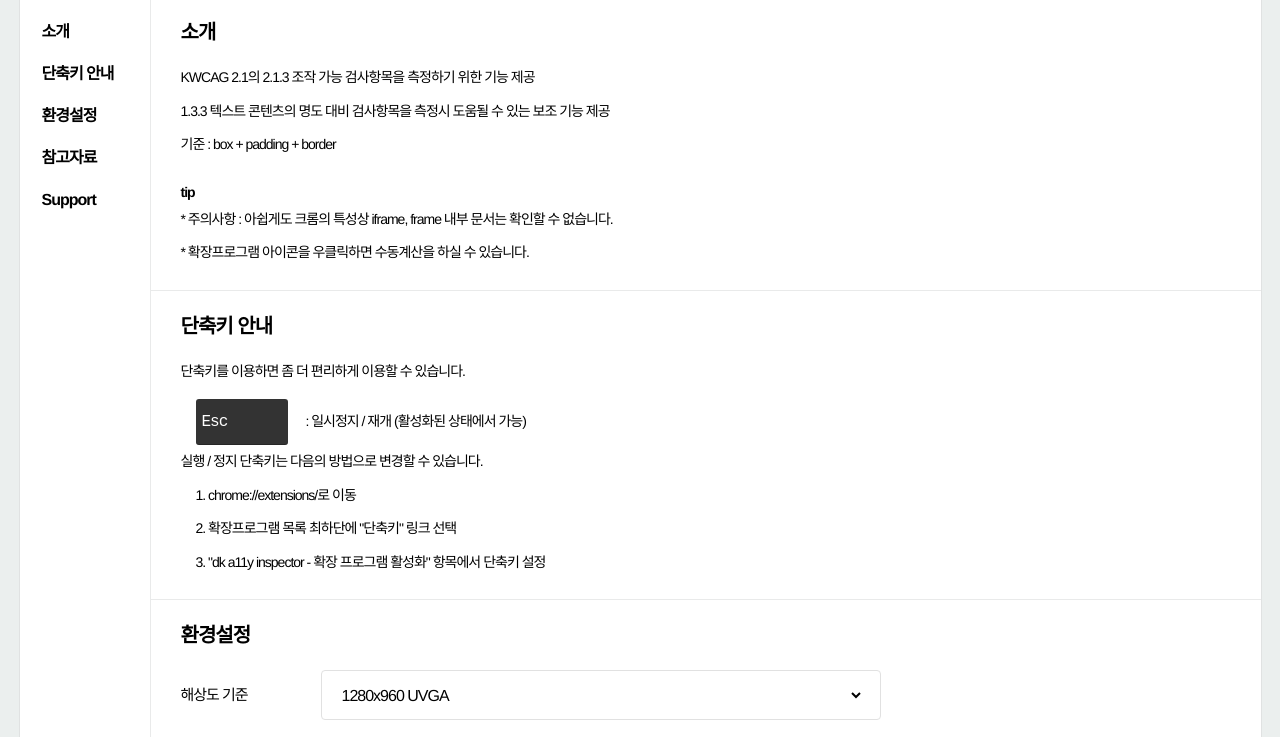
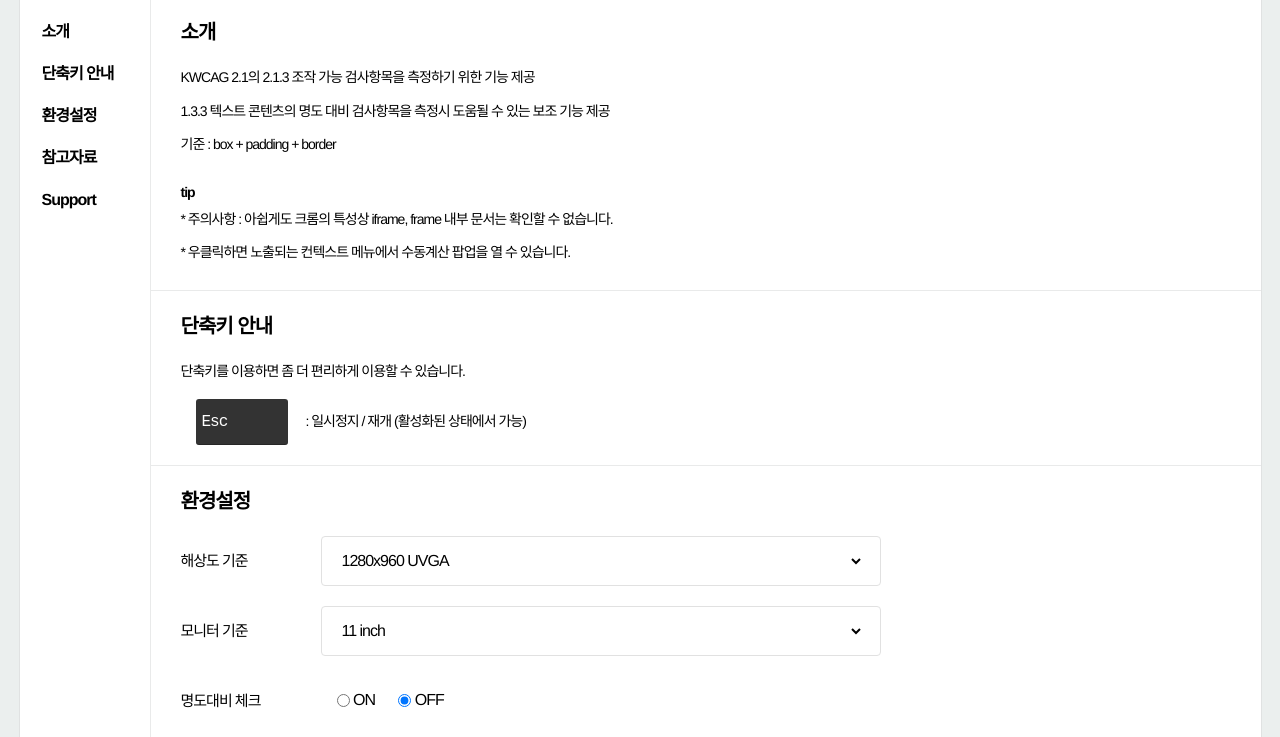
Before and after one commit to bearholmes/kwcag-a11y-inspector-extension, a browser extension: page option.html in a window 1280 px wide. Shown: the part 63-800 px from the top of the page. Drawn offline with Linux system fonts and the light colour scheme.

Commit message:
컨텍스트 메뉴 노출 안되는 오류 수정

```diff
--- a/option.html
+++ b/option.html
@@ -10,7 +10,7 @@
       <header id="dkHead">
         <div class="inner_head">
           <h1 class="tit">kwcag a11y inspector</h1>
-          <div class="info">버전 : 0.12.0</div>
+          <div class="info">버전 : 0.13.0</div>
         </div>
       </header>
       <!-- // dkHead -->
@@ -54,8 +54,7 @@
                     문서는 확인할 수 없습니다.
                   </li>
                   <li>
-                    * 확장프로그램 아이콘을 우클릭하면 수동계산을 하실 수
-                    있습니다.
+                    * 우클릭하면 노출되는 컨텍스트 메뉴에서 수동계산 팝업을 열 수 있습니다.
                   </li>
                 </ul>
               </div>
@@ -68,24 +67,7 @@
                     단축키를 이용하면 좀 더 편리하게 이용할 수 있습니다.
                     <ul style="margin-left: 15px">
                       <li>
-                        <kbd>Esc</kbd> : 일시정지 / 재개 (활성화된 상태에서
-                        가능)
-                      </li>
-                    </ul>
-                  </li>
-                  <li>
-                    실행 / 정지 단축키는 다음의 방법으로 변경할 수 있습니다.
-                    <ul style="margin-left: 15px">
-                      <li>
-                        1.
-                        <a href="chrome://extensions/" target="_blank"
-                          >chrome://extensions/</a
-                        >로 이동
-                      </li>
-                      <li>2. 확장프로그램 목록 최하단에 "단축키" 링크 선택</li>
-                      <li>
-                        3. "dk a11y inspector - 확장 프로그램 활성화" 항목에서
-                        단축키 설정
+                        <kbd>Esc</kbd> : 일시정지 / 재개 (활성화된 상태에서 가능)
                       </li>
                     </ul>
                   </li>
--- a/package.json
+++ b/package.json
@@ -1,6 +1,6 @@
 {
   "name": "kwcag-a11y-inspector",
-  "version": "0.12.0",
+  "version": "0.13.0",
   "description": "kwcag 2.1.3 test",
   "scripts": {
     "format": "prettier . --write"
```
Also changed, not shown: js/service-worker.js (+10 -2 lines).
